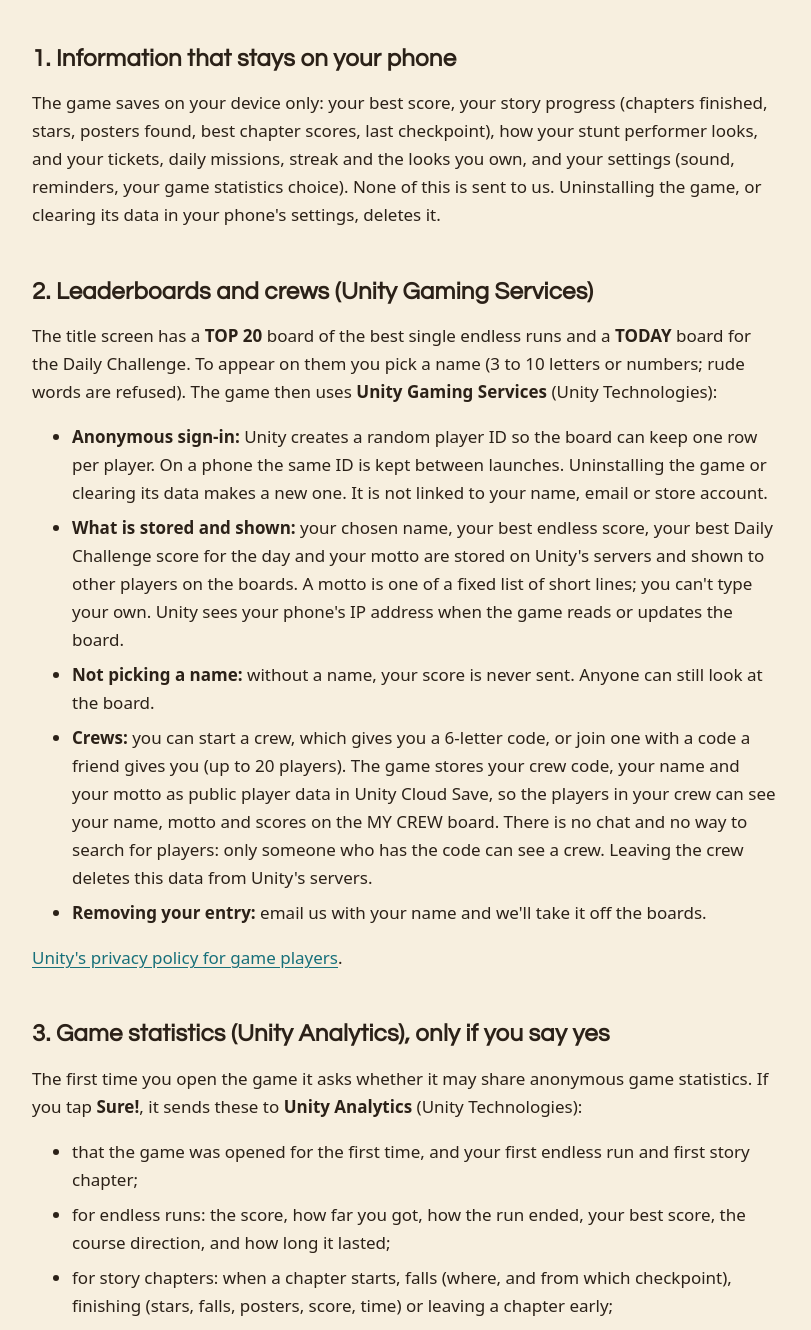
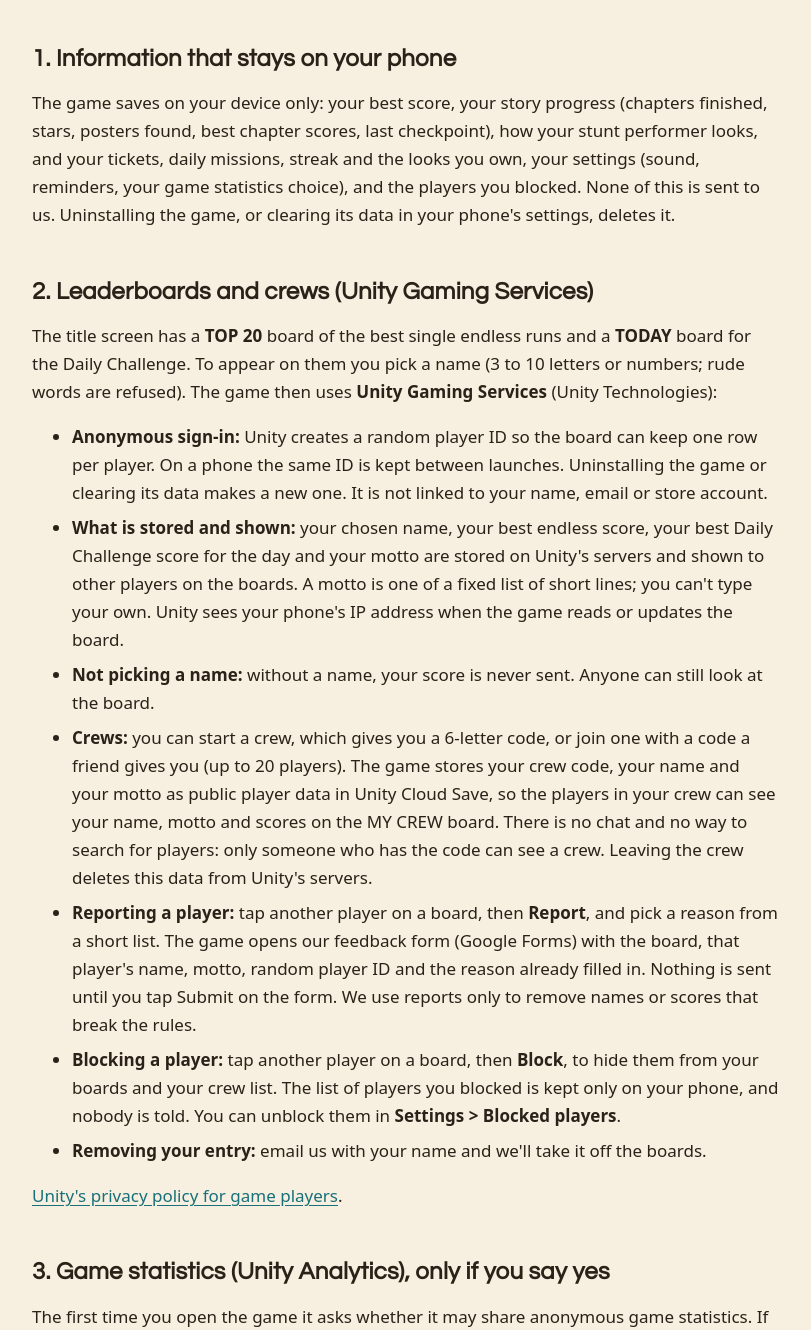
Before and after one commit to specificheatdelta/twelvedoors-site, a plain HTML site: page cannonhop/privacy/index.html in a window 1280 px wide. Shown: the part 567-1897 px from the top of the page, without its empty margins (234-1045 px from the left). Drawn offline with Linux system fonts and the light colour scheme.

Commit message:
Cannon Hop privacy: report and block players
Co-Authored-By: Claude Opus 5.5 <noreply@anthropic.com>

```diff
--- a/cannonhop/privacy/index.html
+++ b/cannonhop/privacy/index.html
@@ -40,7 +40,7 @@
         <p class="callout"><strong>The short version:</strong> there are no accounts, we don't ask who you are, and the game shows no ads and sells nothing. If you pick a name for the leaderboards, that name, your best scores and the motto you choose are shown to other players. If you join a crew, the friends in it see the same. If you say yes to game statistics, the game sends a few anonymous statistics so we can make it better.</p>
 
         <h2>1. Information that stays on your phone</h2>
-        <p>The game saves on your device only: your best score, your story progress (chapters finished, stars, posters found, best chapter scores, last checkpoint), how your stunt performer looks, and your tickets, daily missions, streak and the looks you own, and your settings (sound, reminders, your game statistics choice). None of this is sent to us. Uninstalling the game, or clearing its data in your phone's settings, deletes it.</p>
+        <p>The game saves on your device only: your best score, your story progress (chapters finished, stars, posters found, best chapter scores, last checkpoint), how your stunt performer looks, and your tickets, daily missions, streak and the looks you own, your settings (sound, reminders, your game statistics choice), and the players you blocked. None of this is sent to us. Uninstalling the game, or clearing its data in your phone's settings, deletes it.</p>
 
         <h2>2. Leaderboards and crews (Unity Gaming Services)</h2>
         <p>The title screen has a <strong>TOP 20</strong> board of the best single endless runs and a <strong>TODAY</strong> board for the Daily Challenge. To appear on them you pick a name (3 to 10 letters or numbers; rude words are refused). The game then uses <strong>Unity Gaming Services</strong> (Unity Technologies):</p>
@@ -49,6 +49,8 @@
           <li><strong>What is stored and shown:</strong> your chosen name, your best endless score, your best Daily Challenge score for the day and your motto are stored on Unity's servers and shown to other players on the boards. A motto is one of a fixed list of short lines; you can't type your own. Unity sees your phone's IP address when the game reads or updates the board.</li>
           <li><strong>Not picking a name:</strong> without a name, your score is never sent. Anyone can still look at the board.</li>
           <li><strong>Crews:</strong> you can start a crew, which gives you a 6-letter code, or join one with a code a friend gives you (up to 20 players). The game stores your crew code, your name and your motto as public player data in Unity Cloud Save, so the players in your crew can see your name, motto and scores on the MY CREW board. There is no chat and no way to search for players: only someone who has the code can see a crew. Leaving the crew deletes this data from Unity's servers.</li>
+          <li><strong>Reporting a player:</strong> tap another player on a board, then <strong>Report</strong>, and pick a reason from a short list. The game opens our feedback form (Google Forms) with the board, that player's name, motto, random player ID and the reason already filled in. Nothing is sent until you tap Submit on the form. We use reports only to remove names or scores that break the rules.</li>
+          <li><strong>Blocking a player:</strong> tap another player on a board, then <strong>Block</strong>, to hide them from your boards and your crew list. The list of players you blocked is kept only on your phone, and nobody is told. You can unblock them in <strong>Settings &gt; Blocked players</strong>.</li>
           <li><strong>Removing your entry:</strong> email us with your name and we'll take it off the boards.</li>
         </ul>
         <p><a href="https://unity.com/legal/game-player-and-app-user-privacy-policy">Unity's privacy policy for game players</a>.</p>
```
